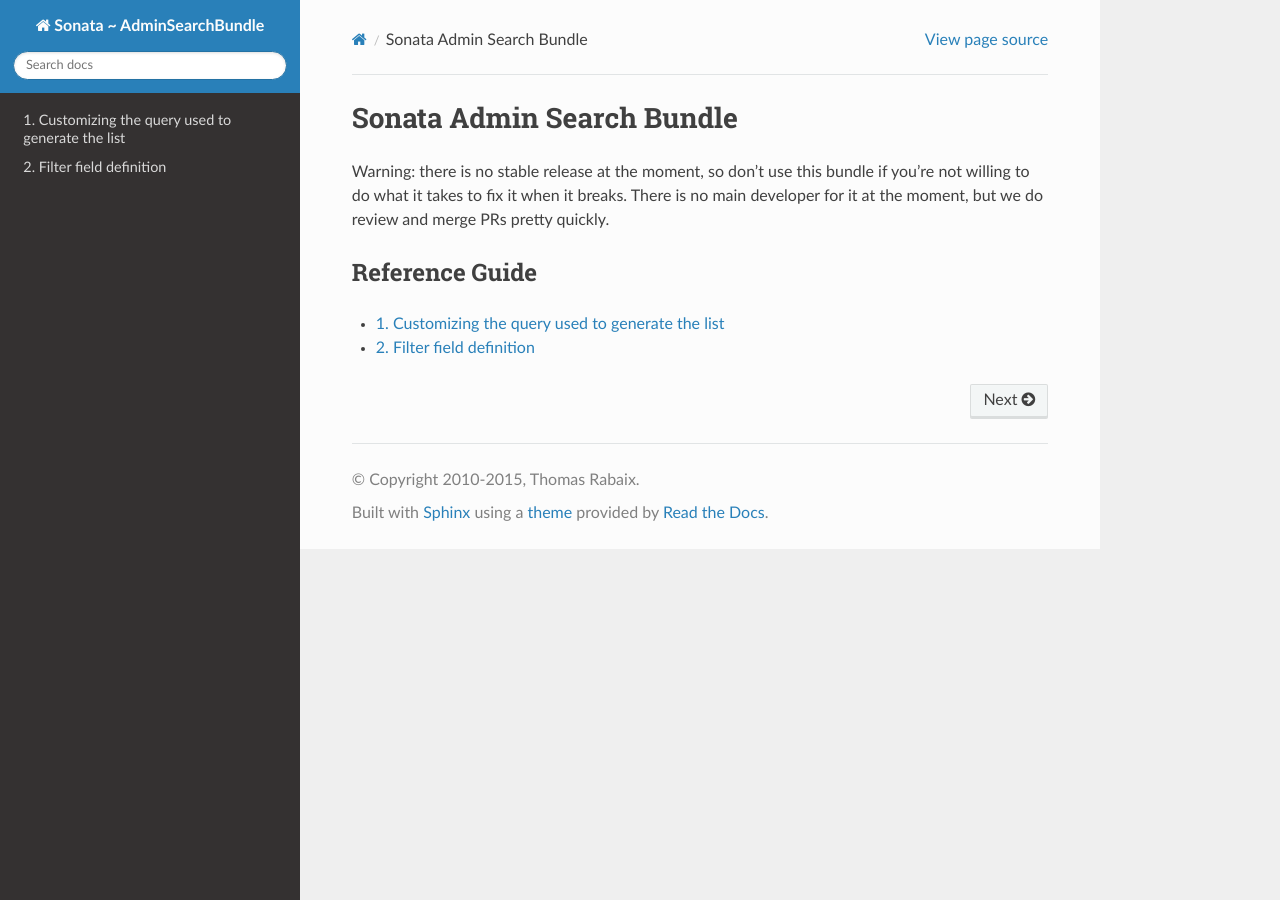
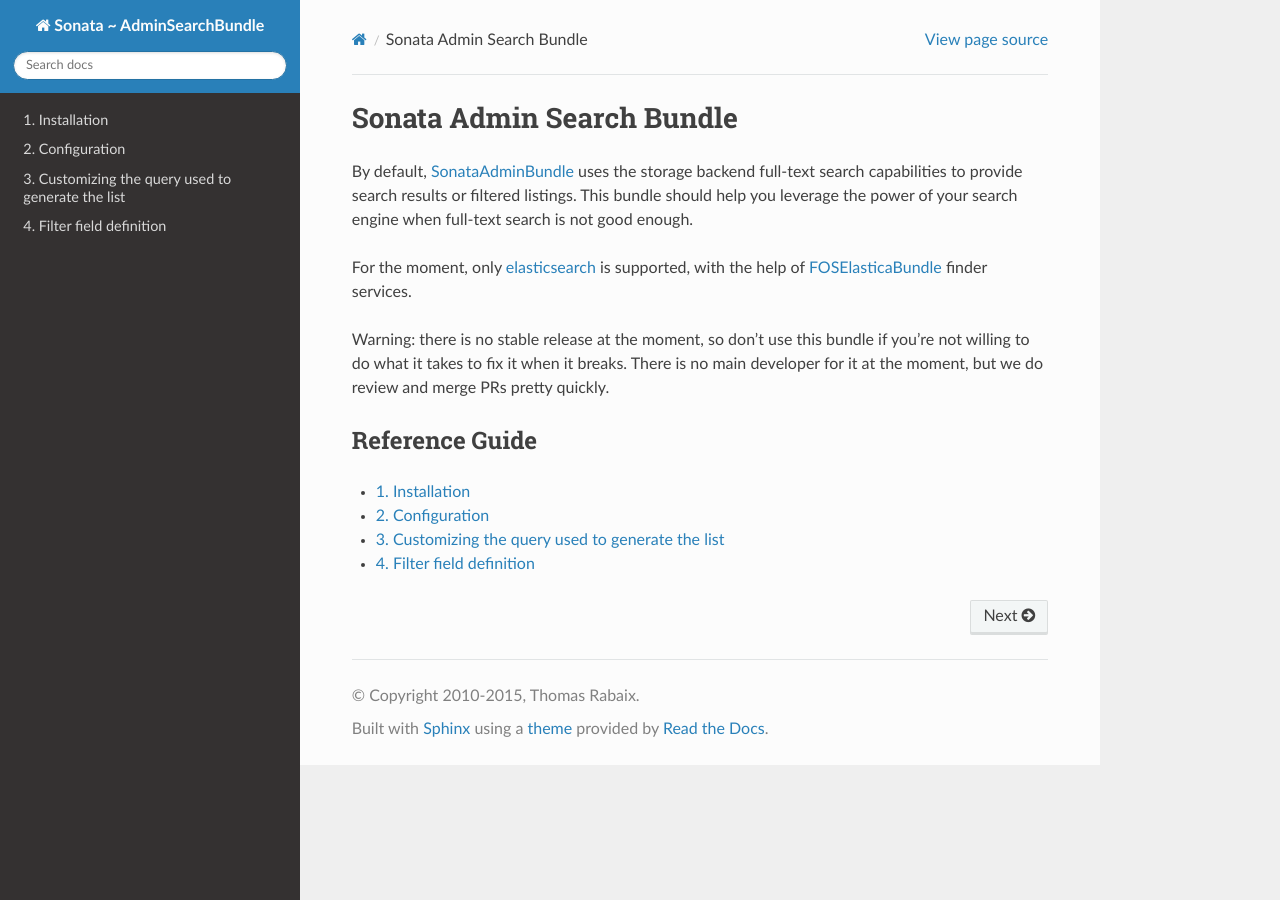
Before and after one commit to sonata-project/SonataAdminSearchBundle, a Sphinx documentation site: the page built from Resources/doc/index.rst, in a window 1280 px wide. Built offline with Sphinx 7.4.7 and the Read the Docs theme 2.0.0, drawn with Linux system fonts in a browser that asks for light colours.

Commit message:
Move documentation to reStructuredText format (#45)
The README is going to be wiped out by dev-kit, and it might be nice to
display this on the website.

```diff
--- a/Resources/doc/index.rst
+++ b/Resources/doc/index.rst
@@ -1,10 +1,22 @@
 Sonata Admin Search Bundle
 ==========================
+
+By default, SonataAdminBundle_ uses the storage backend full-text search
+capabilities to provide search results or filtered listings. This bundle should
+help you leverage the power of your search engine when full-text search is not
+good enough.
+
+For the moment, only elasticsearch_ is supported, with the help of
+FOSElasticaBundle_ finder services.
 
 Warning: there is no stable release at the moment, so don't use this bundle
 if you're not willing to do what it takes to fix it when it breaks.
 There is no main developer for it at the moment,
 but we do review and merge PRs pretty quickly.
+
+.. _SonataAdminBundle: http://sonata-project.org/bundles/admin
+.. _elasticsearch: http://www.elasticsearch.org/
+.. _FOSElasticaBundle: https://github.com/FriendsOfSymfony/FOSElasticaBundle
 
 Reference Guide
 ---------------
@@ -13,5 +25,7 @@
    :maxdepth: 1
    :numbered:
 
+   reference/installation
+   reference/configuration
    reference/createquery
    reference/filter_field_definition
```
Also changed, not shown: README.md (+0 -27 lines), Resources/doc/reference/configuration.rst (added, +13 -0 lines), Resources/doc/reference/installation.rst (added, +8 -0 lines).
